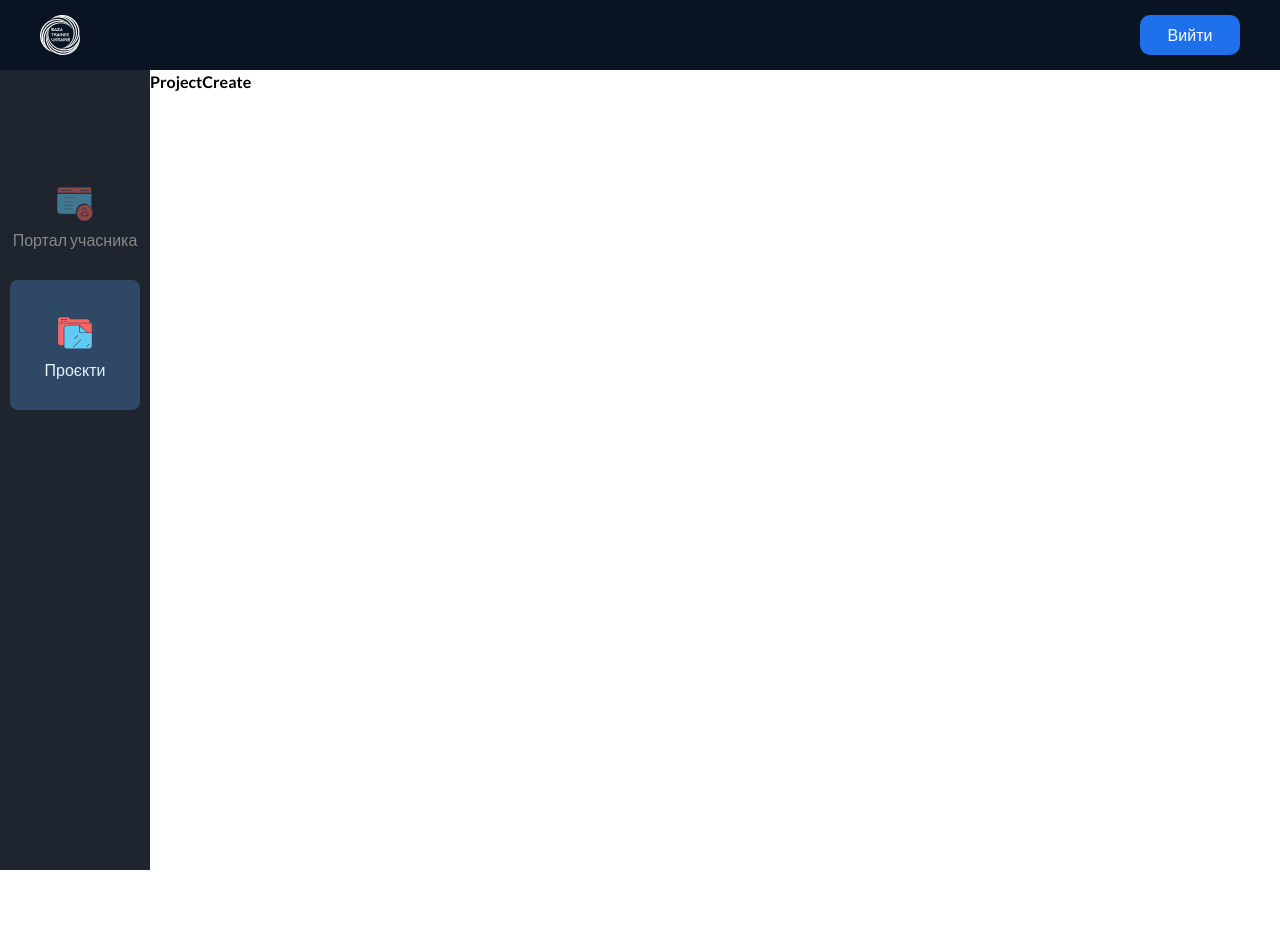
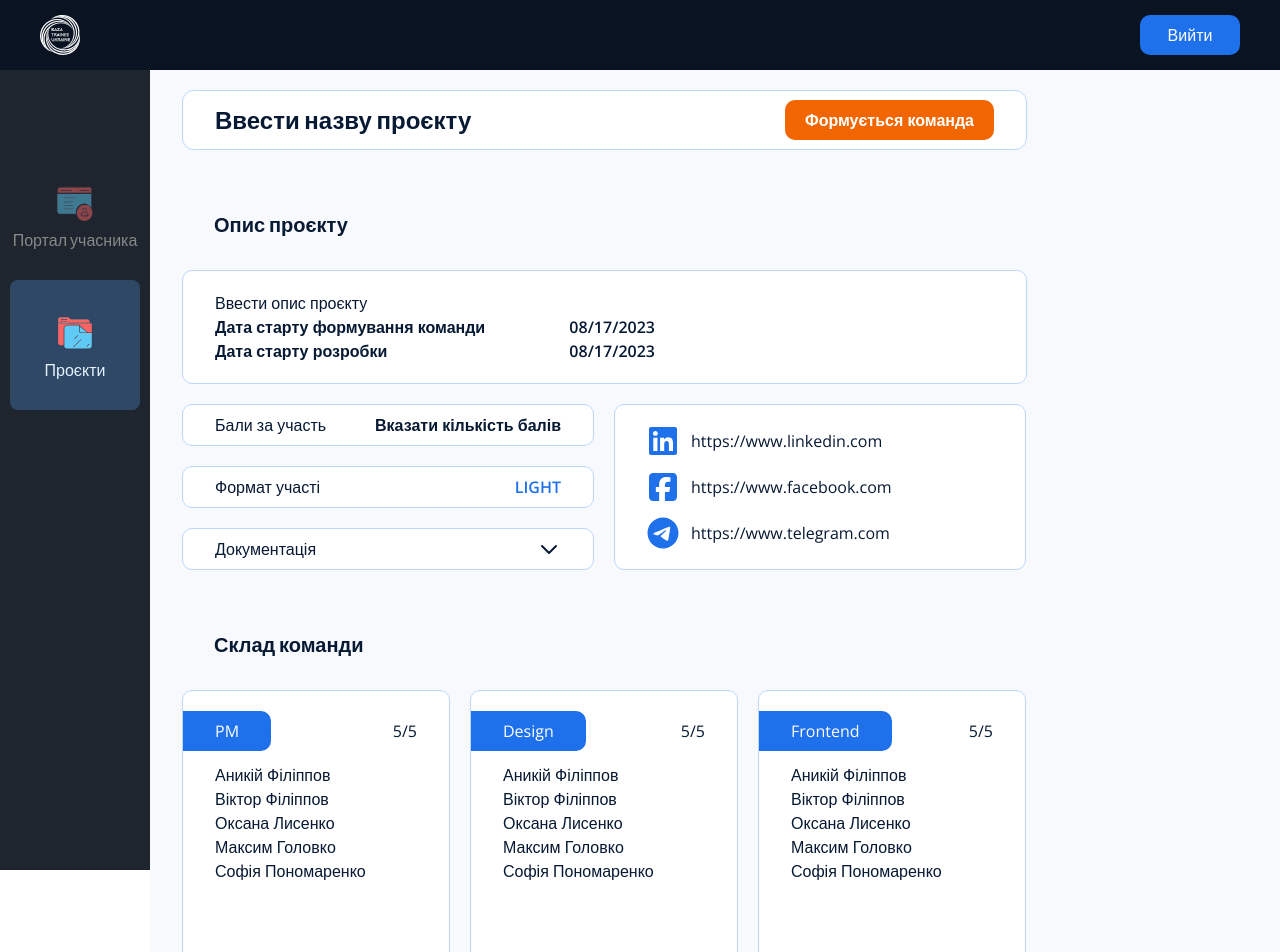
Before and after one commit to baza-trainee/baza-crm-frontend, a React (Vite) app: page /crm/projects/create in a window 1280 px wide. Shown: the top 952 px of the page. Before the commit the page ends 800 px from the top, so only its background shows below. Built offline with nearby package versions, Linux system fonts and the light colour scheme.

Commit message:
Add createProject function

```diff
--- a/src/App.tsx
+++ b/src/App.tsx
@@ -10,15 +10,15 @@ import HomeLayout from './components/HomeLayout';
 import Landing from './pages/Landing';
 import Login from './pages/Login';
 import Portal from './pages/Portal';
+import ProjectCreate from './pages/ProjectCreate';
 import ProjectDetails from './pages/ProjectDetails';
+import ProjectEdit from './pages/ProjectEdit';
 import Projects from './pages/Projects';
+import Questionnaires from './pages/Questionnaires';
 import Register from './pages/Register';
 import ResetPassword from './pages/ResetPassword';
 import RouteWrapper from './components/RouteWrapper';
 import Technologies from './pages/Technologies';
-import { ProjectCreate } from './pages/ProjectCreate';
-import { ProjectEdit } from './pages/ProjectEdit';
-import { Questionnaires } from './pages/Questionnaires';
 
 const queryClient = new QueryClient({
   defaultOptions: {
--- a/src/pages/ProjectCreate.tsx
+++ b/src/pages/ProjectCreate.tsx
@@ -1,7 +1,141 @@
-export const ProjectCreate = () => {
+import { FaLinkedin, FaSquareFacebook, FaTelegram } from 'react-icons/fa6';
+import { Tooltip } from 'react-tooltip';
+
+import ProjectDropdown from '../components/Projects/ProjectDropdown';
+import ProjectFormat from '../components/Projects/ProjectFormat';
+// import Spinner from '../components/Spinner';
+// import { RootState } from '../types';
+// import { getProjectById } from '../utils/projectApi';
+// import { getProjectStatusLabel } from '../utils/projectStatusOptions';
+import { specializations } from '../utils/specializations';
+
+// import { useParams } from 'react-router-dom';
+// import { useQuery } from '@tanstack/react-query';
+// import { useSelector } from 'react-redux';
+
+const ProjectCreate: React.FC = () => {
+  // if (isPending) {
+  //   return <Spinner />;
+  // }
+
+  // if (isError) {
+  //   return (
+  //     <section className="flex w-full gap-5 px-8 py-5 bg-light-blue-bg height-100">
+  //       <h2 className="text-2xl text-center mt-[10%]">
+  //         Виникла помилка при завантаженні проєкта. Спробуйте пізніше.
+  //       </h2>
+  //     </section>
+  //   );
+  // }
+
   return (
-    <div>
-      <h1>ProjectCreate</h1>
-    </div>
+    <main className="flex flex-col w-full gap-5 px-8 py-5 height-100 bg-light-blue-bg text-text-black">
+      {/* TITLE */}
+      <div className="h-[60px] flex justify-between items-center font-bold text-text-black bg-white rounded-xl border-card-border border px-8 w-[845px] mb-10">
+        <h1 className="text-2xl">Ввести назву проєкту</h1>
+        <div className="px-5 py-2 text-white rounded-[10px] bg-orange">
+          Формується команда
+        </div>
+      </div>
+      {/* DESCRIPTION */}
+      <h3 className="mb-3 ml-8 text-xl font-bold">Опис проєкту</h3>
+      <div className="flex flex-wrap gap-5 mb-10">
+        <div className="w-[845px] bg-white rounded-[10px] px-8 py-5 border-card-border border flex flex-col justify-between">
+          <p>Ввести опис проєкту</p>
+          <p className="flex justify-between gap-5 font-bold max-w-[440px]">
+            Дата старту формування команди{' '}
+            <span className="ml-14">08/17/2023</span>
+          </p>
+          <p className="flex justify-between gap-5 font-bold max-w-[440px]">
+            Дата старту розробки <span className="ml-14">08/17/2023</span>
+          </p>
+        </div>
+        <div className="w-[412px] flex flex-col justify-between gap-5">
+          <div className="bg-white rounded-[10px] px-8 py-2 border-card-border border justify-between flex items-end">
+            <p>Бали за участь</p>
+            <p className="font-semibold">Вказати кількість балів</p>
+          </div>
+          <div className="bg-white rounded-[10px] px-8 py-2 border-card-border border justify-between flex items-end">
+            <p>Формат участі</p>
+            <p
+              className="font-semibold uppercase cursor-default text-primary-blue"
+              data-tooltip-id="my-tooltip"
+            >
+              LIGHT
+            </p>
+            <Tooltip
+              id="my-tooltip"
+              place="bottom"
+              style={{ backgroundColor: 'transparent', zIndex: 20 }}
+            >
+              <ProjectFormat projectType="light" />
+            </Tooltip>
+          </div>
+          <ProjectDropdown />
+        </div>
+        <div className="w-[412px] flex flex-col justify-between bg-white rounded-[10px] px-8 py-5 border-card-border border">
+          <div className="flex items-center gap-3">
+            <FaLinkedin color="#1e70eb" size={32} />{' '}
+            <a
+              href="https://www.linkedin.com"
+              className="relative inline-block duration-500 group"
+            >
+              <span className="group-hover:after:w-full after:w-0 after:block after:h-[1px] after:bg-primary-blue after:absolute after:left-0 after:bottom-0 after:transition-all after:duration-500 hover:text-primary-blue">
+                https://www.linkedin.com
+              </span>
+            </a>
+          </div>
+          <div className="flex items-center gap-3">
+            <FaSquareFacebook color="#1e70eb" size={32} />{' '}
+            <a
+              href="https://www.facebook.com"
+              className="relative inline-block duration-500 group"
+            >
+              <span className="group-hover:after:w-full after:w-0 after:block after:h-[1px] after:bg-primary-blue after:absolute after:left-0 after:bottom-0 after:transition-all after:duration-500 hover:text-primary-blue">
+                https://www.facebook.com
+              </span>
+            </a>
+          </div>
+          <div className="flex items-center gap-3">
+            <FaTelegram color="#1e70eb" size={32} />{' '}
+            <a
+              href="https://www.telegram.com"
+              className="relative inline-block duration-500 group"
+            >
+              <span className="group-hover:after:w-full after:w-0 after:block after:h-[1px] after:bg-primary-blue after:absolute after:left-0 after:bottom-0 after:transition-all after:duration-500 hover:text-primary-blue">
+                https://www.telegram.com
+              </span>
+            </a>
+          </div>
+        </div>
+      </div>
+      {/* TEAM */}
+      <h3 className="mb-3 ml-8 text-xl font-bold">Склад команди</h3>
+      <div className="flex flex-wrap gap-5">
+        {specializations.map((specialization) => (
+          <div className="w-[268px] bg-white rounded-[10px] px-8 py-5 border-card-border border h-[282px] flex flex-col justify-start gap-3">
+            <div className="flex items-center justify-between">
+              <div className="px-8 py-2 text-white rounded-r-[10px] -ml-8 self-start bg-primary-blue">
+                {specialization}
+              </div>
+              <p>5/5</p>
+            </div>
+            <div>
+              <p>Аникій Філіппов</p>
+              <p>Віктор Філіппов</p>
+              <p>Оксана Лисенко</p>
+              <p>Максим Головко</p>
+              <p>Софія Пономаренко</p>
+            </div>
+          </div>
+        ))}
+      </div>
+      {/* BUTTON */}
+      <button className="border-2 border-primary-blue rounded-[10px] duration-500 bg-primary-blue text-white hover:bg-transparent hover:text-black font-semibold flex justify-center items-center w-[268px] h-10">
+        Створити проєкт
+      </button>
+    </main>
   );
 };
+
+export default ProjectCreate;
--- a/src/pages/ProjectEdit.tsx
+++ b/src/pages/ProjectEdit.tsx
@@ -1,7 +1,9 @@
-export const ProjectEdit = () => {
+const ProjectEdit = () => {
   return (
     <div>
       <h1>ProjectEdit</h1>
     </div>
   );
 };
+
+export default ProjectEdit;
--- a/src/pages/Questionnaires.tsx
+++ b/src/pages/Questionnaires.tsx
@@ -1,7 +1,9 @@
-export const Questionnaires = () => {
+const Questionnaires = () => {
   return (
     <div>
       <h1>Questionnaires</h1>
     </div>
   );
 };
+
+export default Questionnaires;
--- a/src/types.ts
+++ b/src/types.ts
@@ -50,14 +50,7 @@ export type Tag = {
   isSpecialization: boolean;
 };
 
-// export type User = {
-//   username: string;
-//   jwt: string;
-//   isAdmin: boolean;
-// };
-
 export type User = {
-  // message: string;
   token: string;
   user: {
     id: string;
@@ -89,3 +82,17 @@ export type Inputs = {
   login: string;
   password: string;
 };
+
+export type CreateProjectRequest = {
+  description: string;
+  name: string;
+  projectPoints: number;
+  projectType: 'free' | 'light' | 'strong';
+  price: number;
+  dateStart: string;
+  dateTeam: string;
+};
+
+export type CreateProjectResponse = {
+  id: string;
+};
--- a/src/utils/projectApi.ts
+++ b/src/utils/projectApi.ts
@@ -1,12 +1,16 @@
-import axios from 'axios';
-import { type Project } from '../types';
+import axios, { AxiosResponse } from 'axios';
+import {
+  CreateProjectRequest,
+  CreateProjectResponse,
+  type Project,
+} from '../types';
 
 export const getProjects = async (token: string): Promise<Project[]> => {
   const url = `${import.meta.env.VITE_API_URL}/project`;
 
   const { data } = await axios.get<Project[]>(url, {
     headers: {
-      Authorization: `Bearer ` + token,
+      Authorization: `Bearer ${token}`,
     },
   });
   return data;
@@ -20,8 +24,26 @@ export const getProjectById = async (
 
   const { data } = await axios.get<Project>(url, {
     headers: {
-      Authorization: `Bearer ` + token,
+      Authorization: `Bearer ${token}`,
     },
   });
   return data;
 };
+
+export const createProject = async (
+  projectData: CreateProjectRequest,
+  token: string,
+): Promise<CreateProjectResponse> => {
+  const url = `${import.meta.env.VITE_API_URL}/project`;
+
+  const { data }: AxiosResponse<CreateProjectResponse> = await axios.post(
+    url,
+    projectData,
+    {
+      headers: {
+        Authorization: `Bearer ${token}`,
+      },
+    },
+  );
+  return data;
+};
--- /dev/null
+++ b/src/utils/specializations.ts
@@ -0,0 +1,8 @@
+export const specializations = [
+  'PM',
+  'Design',
+  'Frontend',
+  'Backend',
+  'QA Manual',
+  'Fullstack',
+];
```
